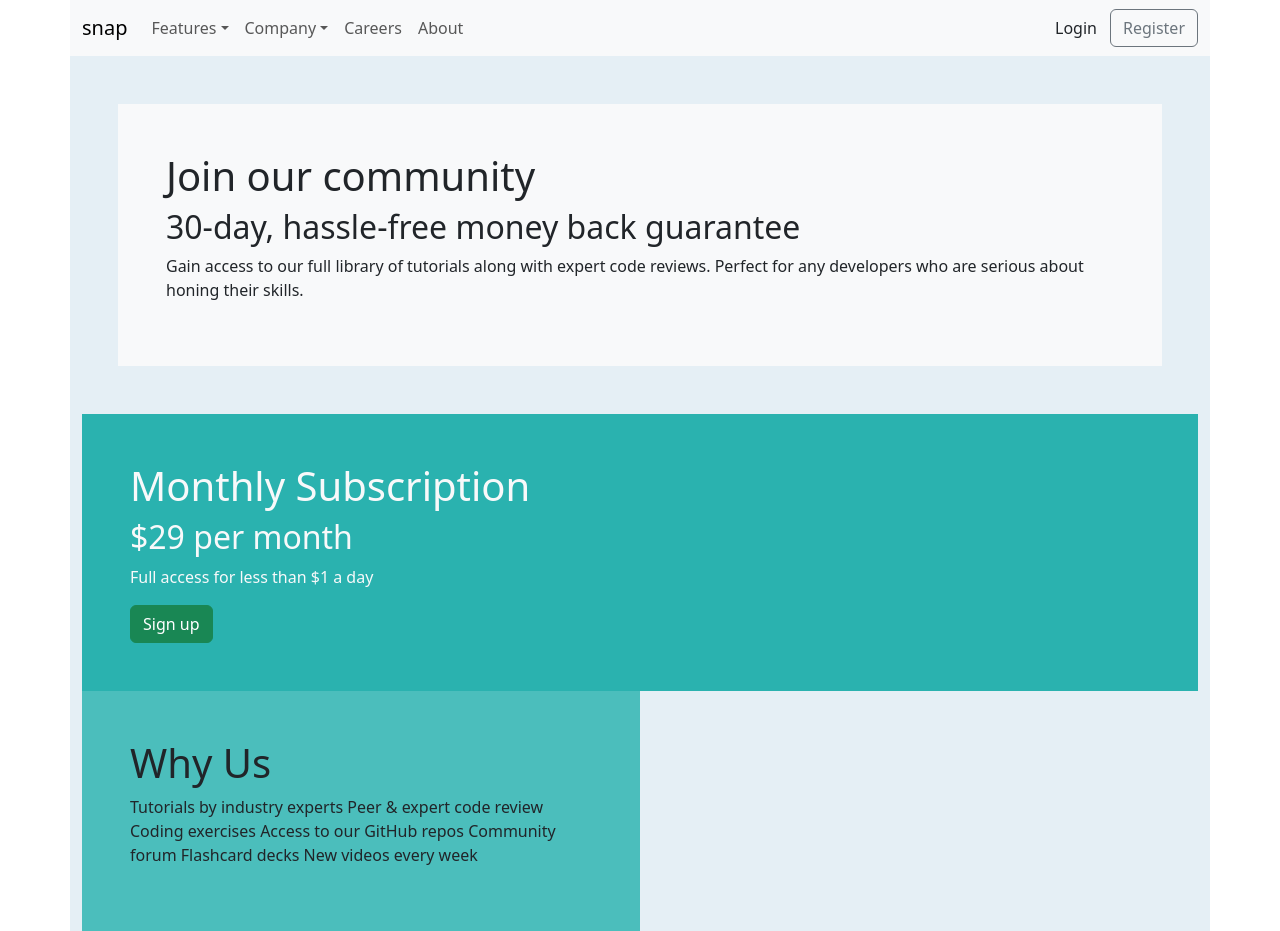
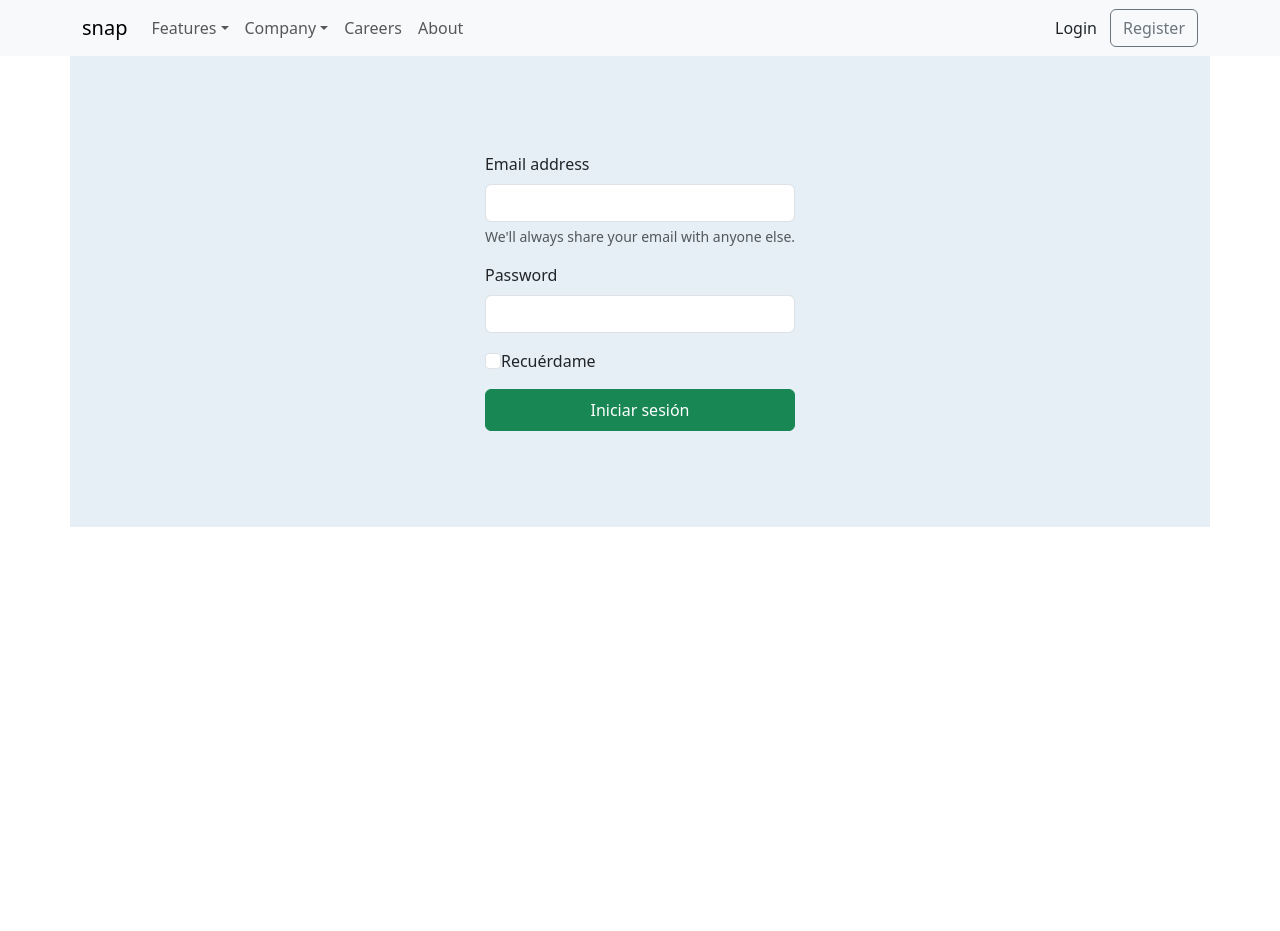
Before and after one commit to Mariana218/snap_section_bs, a React (Vite) app: page / in a window 1280 px wide. After the commit the page ends 800 px from the top, so only its background shows below. Built offline with nearby package versions, Linux system fonts and the light colour scheme.

Commit message:
version6

```diff
--- a/src/App.jsx
+++ b/src/App.jsx
@@ -2,6 +2,7 @@ import { Header } from './components/Header'
 import { Careers } from './pages/Careers'
 import { Home } from './pages/Home'
 import { About } from './pages/About'
+import { Login } from './pages/Login'
 
 export const App = () => {
   return (
@@ -9,9 +10,11 @@ export const App = () => {
 
     {/* <Header/>
     <Careers/>
-    <Home/> */}
+    <Home/>
+    <About/> */
+    }
 
-    <About/>
+    <Login/>
 
 
     </>
--- a/src/pages/About.jsx
+++ b/src/pages/About.jsx
@@ -7,28 +7,23 @@ export const About = () => {
     <Header/>
 
     <section className="container">
-        <div className="row">
-            <div className="col-12 w-100 p-5">
-                <div className="  bg-light p-5">
+        <div className="row p-5">
+            <div className="col-12 w-100 d-flex justify-content-center flex-column bg-light p-5">
                     <h1>Join our community</h1>
                     <h2>30-day, hassle-free money back guarantee</h2>
                     <p>Gain access to our full library of tutorials along with expert code reviews. Perfect for any developers who are serious about honing their skills.</p>
-                </div>
             </div>
-            <div className=" col-12 d-flex flex-row justify-content-center
-            text-light">
-                <div className="col div1 w-50 p-5">
+            <div className="col-6 w-50
+            text-light div1 p-5">
                     <h1>Monthly Subscription</h1>
                     <h2>$29 per month</h2>
                     <p>Full access for less than $1 a day</p>
                     <button type="button" class="btn btn-success">Sign up</button>
-                </div>
             </div>
-            <div className="col-12">
-                <div className="col div2 w-50 p-5">
+            <div className="col-6 w-50
+            text-light div2 p-5">
                     <h1>Why Us</h1>
                     <p>Tutorials by industry experts Peer & expert code review Coding exercises Access to our GitHub repos Community forum Flashcard decks New videos every week</p>
-                </div>
             </div>
             </div>
     </section>
--- a/src/pages/Login.jsx
+++ b/src/pages/Login.jsx
@@ -0,0 +1,32 @@
+import { Header } from "../components/Header"
+
+export const Login = () => {
+  return (
+    <>
+    <Header/>
+
+    <div className="container">
+        <div className="row">
+            <div className="col p-5 w-50 d-flex justify-content-center">
+                <form className="p-5 d-flex flex-column">
+            <div className="mb-3">
+                <label for="exampleInputEmail1" className="form-label">Email address</label>
+                <input type="email" className="form-control" id="exampleInputEmail1" aria-describedby="emailHelp"/>
+                <div id="emailHelp" className="form-text">We'll always share your email with anyone else.</div>
+            </div>
+            <div className="mb-3">
+                <label for="exampleInputPassword1" className="form-label">Password</label>
+                <input type="password" className="form-control" id="exampleInputPassword1"/>
+            </div>
+            <div className="mb-3 form-check d-flex justify-">
+                <input type="checkbox" className="form-check-input" id="exampleCheck1"/>
+                <label className="form-check-label" for="exampleCheck1">Recuérdame</label>
+            </div>
+            <button type="submit" className="btn btn-success p-2 ">Iniciar sesión</button>
+            </form>
+            </div>
+        </div>
+    </div>
+    </>
+  )
+}
--- a/src/stylesheets/About.css
+++ b/src/stylesheets/About.css
@@ -1,15 +1,10 @@
-body{
-    display: flex;
-    justify-content: center;
-    align-items: center;
-}
-
 .row{
     background-color: #e5eff5;
 }
 
 .div1{
     background-color: #2ab2af;
+
 }
 .div2{
     background-color: #4bbebc;
```
